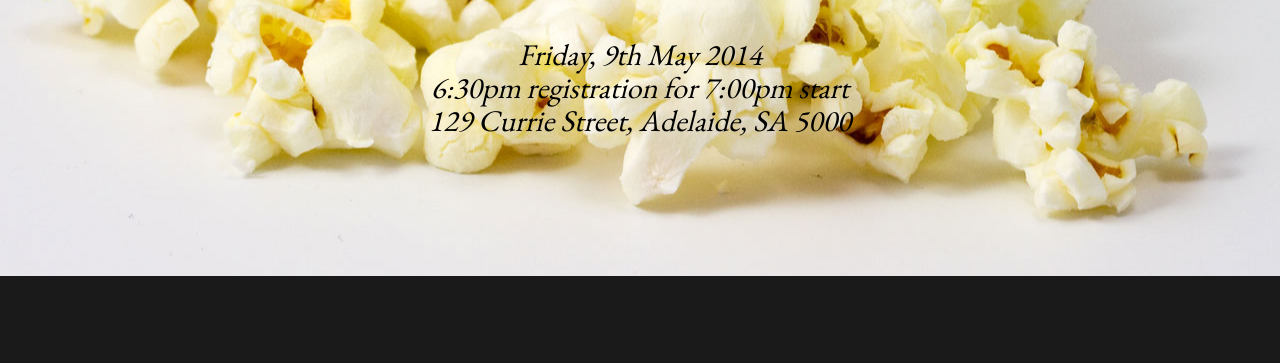
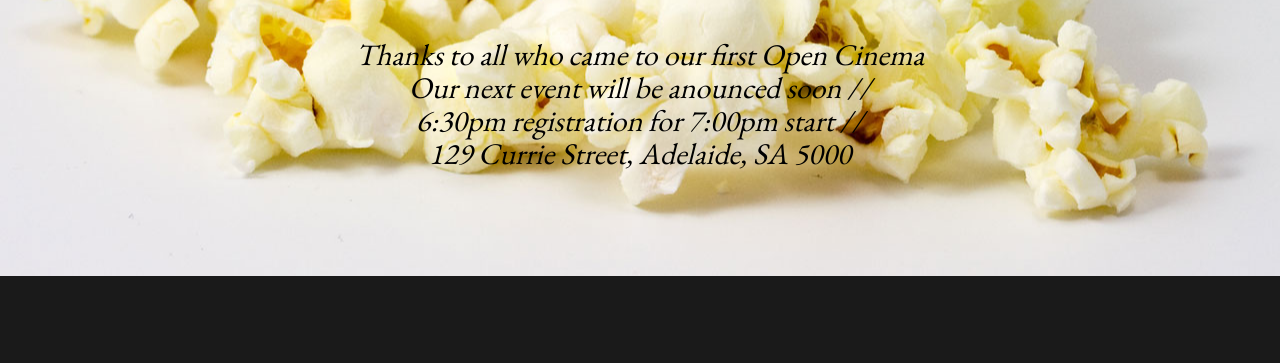
Before and after one commit to fhilipk/open-cinema, a plain HTML site: page index.html in a window 1280 px wide. Shown: the part 414-777 px from the top of the page. Drawn offline with nearby package versions, Linux system fonts and the light colour scheme.

Commit message:
Changed in index to removed dates

```diff
--- a/index.html
+++ b/index.html
@@ -66,9 +66,10 @@
 				<div class="logo"><img src="assets/img/logo.png"></div>
 				<h1>Adelaide Open Cinema</h1>
 				<br>
-				<h3>Friday, 9th May 2014
-					<br>6:30pm registration for 7:00pm start
-					<br>129 Currie Street, Adelaide, SA 5000
+				<h3>Thanks to all who came to our first Open Cinema
+					<br>Our next event will be anounced soon
+					//<br>6:30pm registration for 7:00pm start
+					//<br>129 Currie Street, Adelaide, SA 5000
 				</h3>
 				<br>
 				<br>
```
